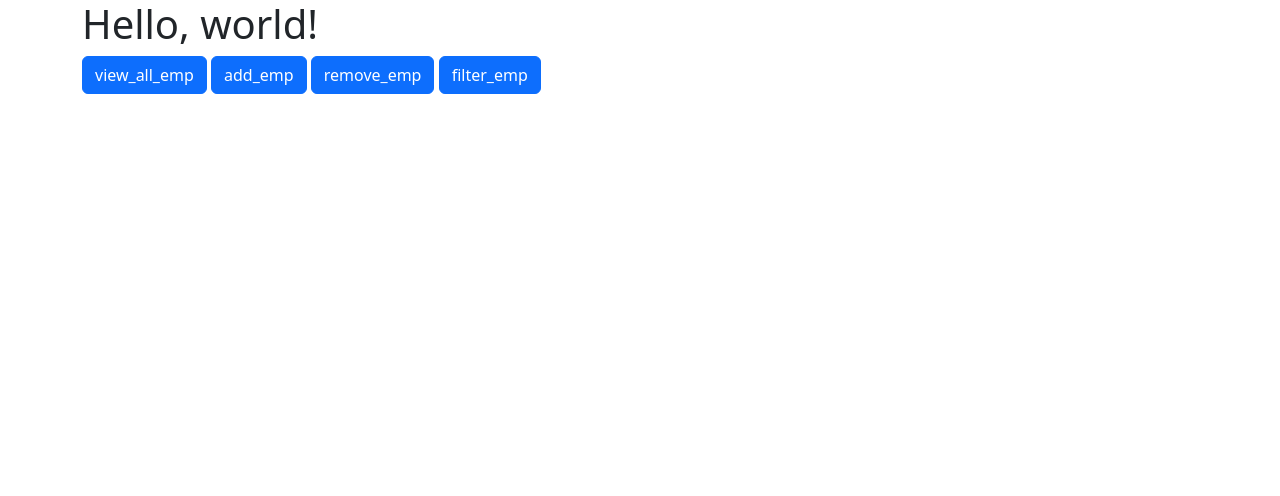
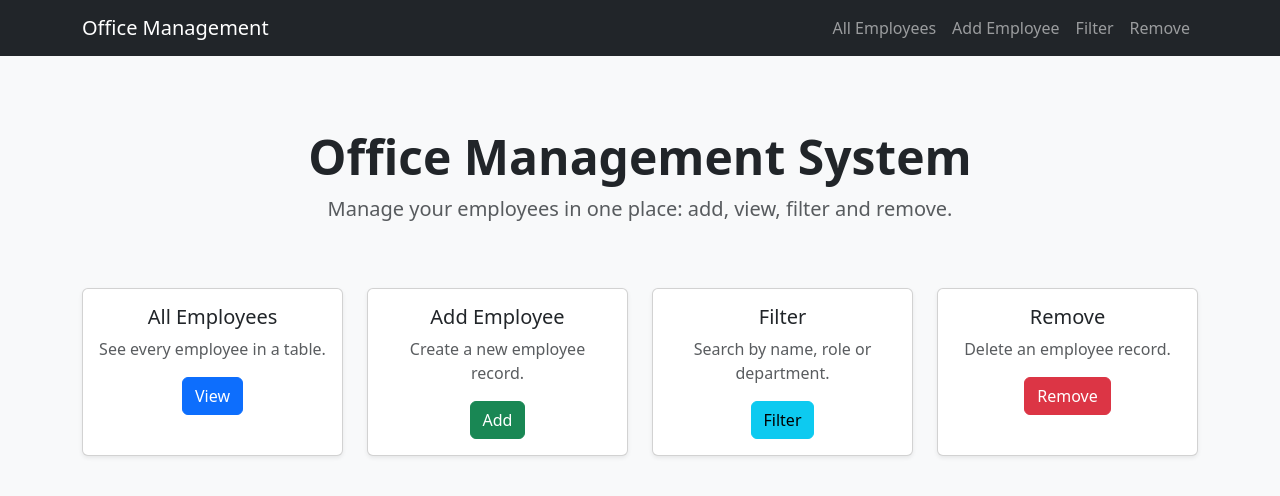
Before and after one commit to wakar-01/office_management, a Django app: page / in a window 1280 px wide. Shown: the top 496 px of the page. Run offline with Django 5.2, Linux system fonts and the light colour scheme.

Commit message:
Add base template, navbar and Bootstrap design to all pages

```diff
--- /dev/null
+++ b/office_system/office_app/templates/base.html
@@ -0,0 +1,45 @@
+<!DOCTYPE html>
+<html lang="en">
+
+<head>
+    <meta charset="UTF-8">
+    <meta name="viewport" content="width=device-width, initial-scale=1.0">
+    <title>Office Management</title>
+    <link href="https://cdn.jsdelivr.net/npm/bootstrap@5.3.8/dist/css/bootstrap.min.css" rel="stylesheet">
+
+    <link href="https://cdn.jsdelivr.net/npm/bootstrap@5.3.8/dist/css/bootstrap.min.css" rel="stylesheet">
+    <style>
+        .card {
+            transition: transform .2s, box-shadow .2s;
+        }
+
+        .card:hover {
+            transform: translateY(-5px);
+            box-shadow: 0 .5rem 1rem rgba(0, 0, 0, .15) !important;
+        }
+    </style>
+
+</head>
+
+<body class="bg-light">
+
+    <nav class="navbar navbar-expand-lg navbar-dark bg-dark">
+        <div class="container">
+            <a class="navbar-brand" href="/">Office Management</a>
+            <div class="navbar-nav">
+                <a class="nav-link" href="/view_all_emp">All Employees</a>
+                <a class="nav-link" href="/add_emp">Add Employee</a>
+                <a class="nav-link" href="/filter_emp">Filter</a>
+                <a class="nav-link" href="/remove_emp">Remove</a>
+            </div>
+        </div>
+    </nav>
+
+    <div class="container py-4">
+        {% block content %}{% endblock %}
+    </div>
+
+    <script src="https://cdn.jsdelivr.net/npm/bootstrap@5.3.8/dist/js/bootstrap.bundle.min.js"></script>
+</body>
+
+</html>
--- a/office_system/office_app/templates/index.html
+++ b/office_system/office_app/templates/index.html
@@ -1,4 +1,4 @@
-<!doctype html>
+<!-- <!doctype html>
 <html lang="en">
   <head>
     <meta charset="utf-8">
@@ -20,4 +20,57 @@
 
     <script src="https://cdn.jsdelivr.net/npm/bootstrap@5.3.8/dist/js/bootstrap.bundle.min.js" integrity="sha384-FKyoEForCGlyvwx9Hj09JcYn3nv7wiPVlz7YYwJrWVcXK/BmnVDxM+D2scQbITxI" crossorigin="anonymous"></script>
   </body>
-</html>
+</html> -->
+
+
+{% extends 'base.html' %}
+{% block content %}
+
+<div class="text-center py-5">
+  <h1 class="display-5 fw-bold">Office Management System</h1>
+  <p class="lead text-muted">Manage your employees in one place: add, view, filter and remove.</p>
+</div>
+
+<div class="row g-4">
+  <div class="col-md-6 col-lg-3">
+    <div class="card h-100 shadow-sm text-center">
+      <div class="card-body">
+        <h5 class="card-title">All Employees</h5>
+        <p class="card-text text-muted">See every employee in a table.</p>
+        <a href="/view_all_emp" class="btn btn-primary">View</a>
+      </div>
+    </div>
+  </div>
+
+  <div class="col-md-6 col-lg-3">
+    <div class="card h-100 shadow-sm text-center">
+      <div class="card-body">
+        <h5 class="card-title">Add Employee</h5>
+        <p class="card-text text-muted">Create a new employee record.</p>
+        <a href="/add_emp" class="btn btn-success">Add</a>
+      </div>
+    </div>
+  </div>
+
+  <div class="col-md-6 col-lg-3">
+    <div class="card h-100 shadow-sm text-center">
+      <div class="card-body">
+        <h5 class="card-title">Filter</h5>
+        <p class="card-text text-muted">Search by name, role or department.</p>
+        <a href="/filter_emp" class="btn btn-info">Filter</a>
+      </div>
+    </div>
+  </div>
+
+  <div class="col-md-6 col-lg-3">
+    <div class="card h-100 shadow-sm text-center">
+      <div class="card-body">
+        <h5 class="card-title">Remove</h5>
+        <p class="card-text text-muted">Delete an employee record.</p>
+        <a href="/remove_emp" class="btn btn-danger">Remove</a>
+      </div>
+    </div>
+  </div>
+</div>
+
+{% endblock %}
```
Also changed, not shown: office_system/office_app/templates/add_emp.html (+11 -28 lines), office_system/office_app/templates/filter_emp.html (+6 -18 lines), office_system/office_app/templates/remove_emp.html (+9 -23 lines), office_system/office_app/templates/view_all_emp.html (+3 -20 lines).
